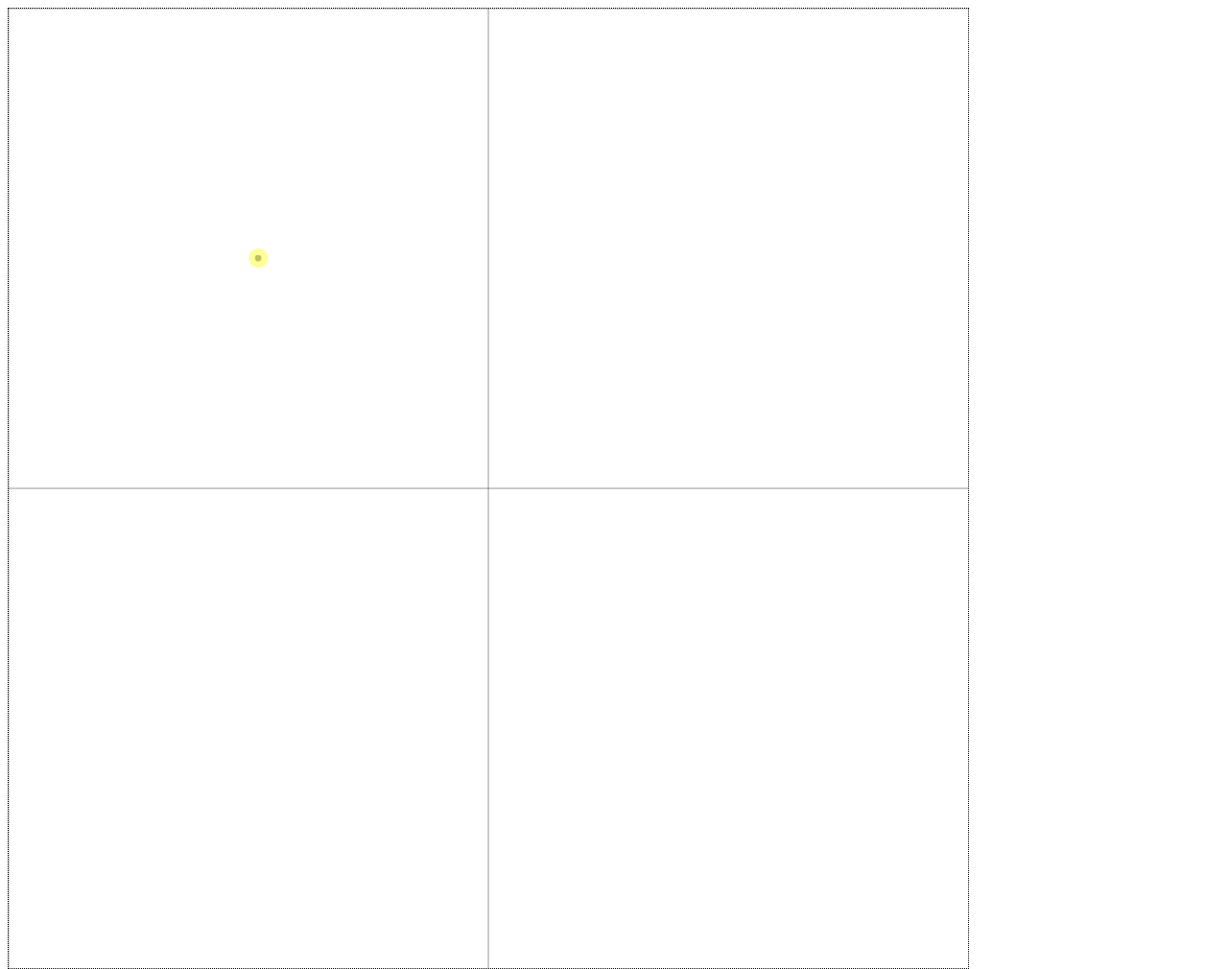
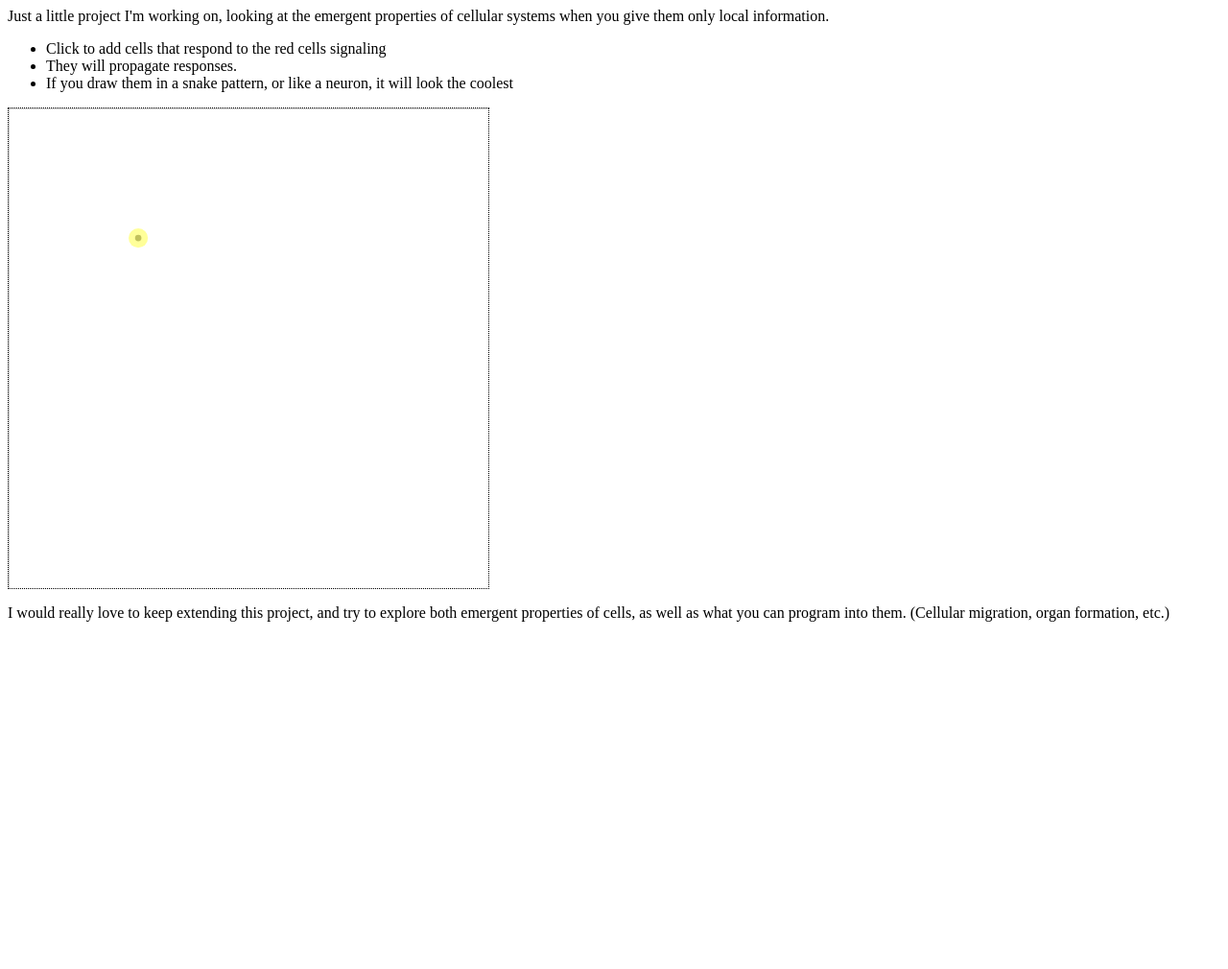
Before and after one commit to FlyingSpringrol/cellsv2, a plain HTML site: page index.html in a window 1280 px wide. Shown: the whole page at 96% size. After the commit the page ends 800 px from the top, so only its background shows below. Drawn offline with Linux system fonts and the light colour scheme.

Commit message:
added new cell stuff

```diff
--- a/cells.js
+++ b/cells.js
@@ -207,6 +207,7 @@ class Cell{
 				this.y += (to_move * (nbr.y - this.y)/ dist)/2;
 			}
 			else{
+				/*
 				//attractive forces
 				if (dist === 0.0){
 					//if same cell?
@@ -218,7 +219,7 @@ class Cell{
 				var y_move = (to_move * (nbr.y - this.y)/ (dist*dist*dist));
 				this.x += x_move; //use distance squared
 				this.y += y_move;
-
+				*/
 			}
 		}
 
--- a/index.html
+++ b/index.html
@@ -9,14 +9,21 @@
       }
    </style>
    <body>
+      <p> Just a little project I'm working on, looking at the emergent properties of cellular systems when you give them only local information. </p>
+      <ul>
+         <li> Click to add cells that respond to the red cells signaling</li>
+         <li> They will propagate responses. </li>
+         <li> If you draw them in a snake pattern, or like a neuron, it will look the coolest </li>
+
+      </ul>
       <script>
          //canvas code
          loaded = false;
          var canvas = document.createElement('canvas');
          canvas.id = 'canvas1';
 
-         canvas.height =  1000;
-         canvas.width = 1000;
+         canvas.height =  500;
+         canvas.width = 500;
          document.body.appendChild(canvas);
          var context = canvas.getContext('2d');
          var center_y = canvas.height / 2.0;
@@ -60,5 +67,6 @@
           loaded = true;
         });
       </script>
+      <p> I would really love to keep extending this project, and try to explore both emergent properties of cells, as well as what you can program into them. (Cellular migration, organ formation, etc.) </p>
    </body>
 </html>
```
